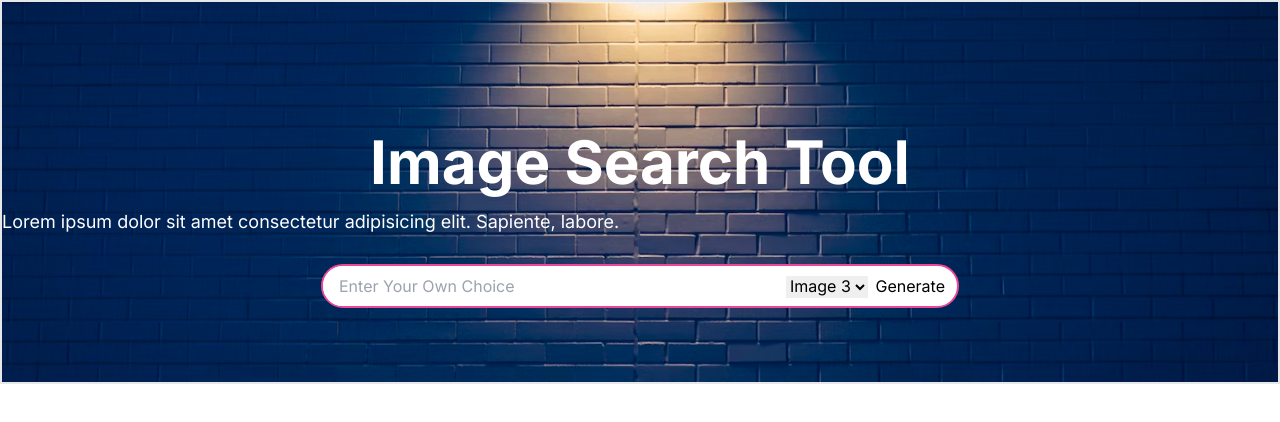
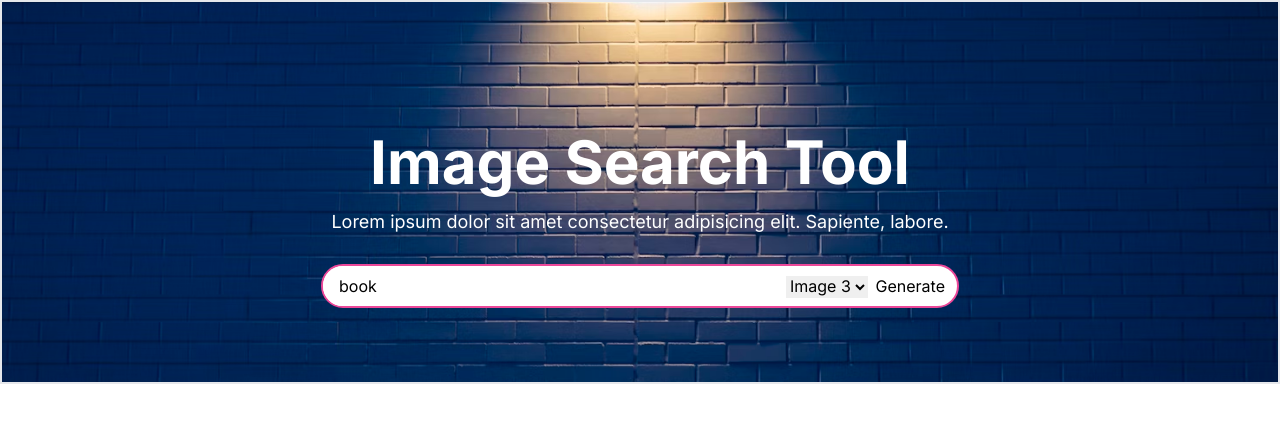
Before and after one commit to ammara-Ilyas/image-search-web, a Next.js app: page / in a window 1280 px wide. Shown: the top 422 px of the page. Built offline with nearby package versions, Linux system fonts and the light colour scheme.

Commit message:
Image Serach

```diff
--- a/components/ImageData.js
+++ b/components/ImageData.js
@@ -5,11 +5,8 @@ import style from "./style.module.css";
 import download from "@/image/download.png";
 function ImageData() {
   const [width, setWidth] = useState("");
-  // "w-[31%] h-[330px]"
   const { data, selectedOption } = useContext(AppContext);
-  // console.log("da", data);
   console.log("se", selectedOption);
-  // console.log(selectedOption === "1");
   useEffect(() => {
     if (selectedOption === "1") {
       setWidth("w-[60%] h-[450px]");
@@ -24,7 +21,7 @@ function ImageData() {
   }, [selectedOption]);
 
   return (
-    <div className="flex flex-wrap gap-4 mt-16 w-[97%] mx-auto items-center justify-center">
+    <div className="flex flex-wrap gap-4 my-16 w-[97%] mx-auto items-center justify-center">
       {data &&
         data.map((image, index) => (
           <div
@@ -39,12 +36,12 @@ function ImageData() {
             <a
               href={image.links.download}
               target="_blank"
-              className="absolute bottom-2 right-2 bg-white p-1 rounded-full "
+              className="absolute bottom-2 right-2 hover:scale-105 bg-white p-1 rounded-full "
             >
               <img
                 src={download.src}
                 alt="Download"
-                className="w-7 h-7 text-xl hover:text-red-300"
+                className="w-7 h-7 text-xl hover:bg-red-300"
               />
             </a>
             <div
--- a/components/Search.js
+++ b/components/Search.js
@@ -6,17 +6,15 @@ import axios from "axios";
 
 const apiKey = "VG4HY3iiinchcwaxgyEpZ7A7ogG81UOWZkdV0GomubM";
 function Search() {
-  const [query, setQuery] = useState("");
-  const { data, setData, selectedOption, setSelectedOption } =
-    useContext(AppContext);
+  const [query, setQuery] = useState("book");
+  const { setData, selectedOption, setSelectedOption } = useContext(AppContext);
   const fetchImage = async (e) => {
     e.preventDefault();
     try {
       const response = await axios.get(
-        `https://api.unsplash.com/search/photos?query=${query}&client_id=${apiKey}&page=1  `
+        `https://api.unsplash.com/search/photos?query=${query}&client_id=${apiKey}  `
       );
-      // &page=1
-      // const data = response.json();
+
       setData(response.data.results);
     } catch (error) {
       console.error(error);
@@ -56,7 +54,7 @@ function Search() {
         <h1 className="text-4xl md:text-6xl font-bold mb-4">
           Image Search Tool
         </h1>
-        <p className="text-lg w-3/4 md:w-full">
+        <p className="text-lg w-3/4  text-center">
           Lorem ipsum dolor sit amet consectetur adipisicing elit. Sapiente,
           labore.
         </p>
```
Also changed, not shown: app/page.js (+0 -59 lines).
